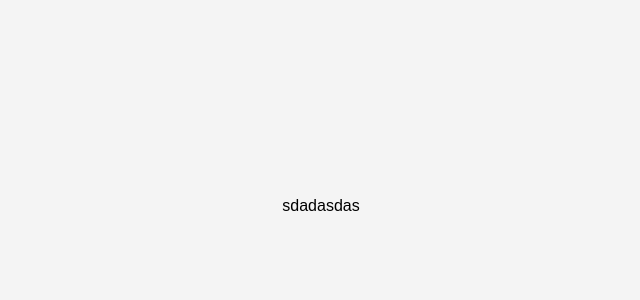
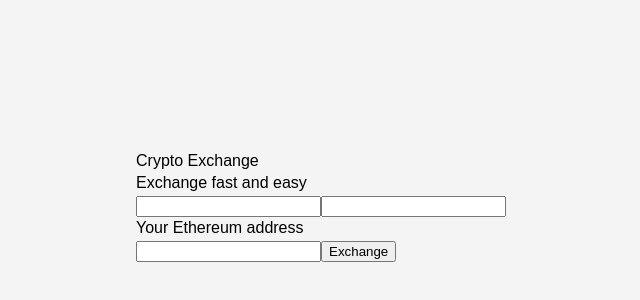
Before and after one commit to KirichenkoYV/testExchange, a React (Vite) app in the folder testExchange/: page / in a window 1280 px wide. Shown: the part 194-494 px from the top of the page, without its empty margins (319-959 px from the left). Built offline with nearby package versions, Linux system fonts and the light colour scheme.

Commit message:
createHTML: done.

```diff
--- a/testExchange/src/pages/exchangePage/ExchangePage.tsx
+++ b/testExchange/src/pages/exchangePage/ExchangePage.tsx
@@ -1,11 +1,27 @@
-import React from "react";
+import React, { useState } from "react";
 
 import style from "ExchangePage.module.scss";
 
 function ExchangePage() {
-  return <div>
-    sdadasdas
-  </div>;
+
+
+  const [addressEth, setAdressEth] = useState<string>("");
+
+  function changeAdressEth(event: React.ChangeEvent<HTMLInputElement>): void {
+    setAdressEth(event?.target.value);
+  }
+
+  return (
+    <div>
+      Crypto Exchange
+      <div>Exchange fast and easy</div>
+      <input></input>
+      <input></input>
+      <div>Your Ethereum address</div>
+      <input value={addressEth} onChange={changeAdressEth}></input>
+      <button>Exchange</button>
+    </div>
+  );
 }
 
 export default ExchangePage;
```
